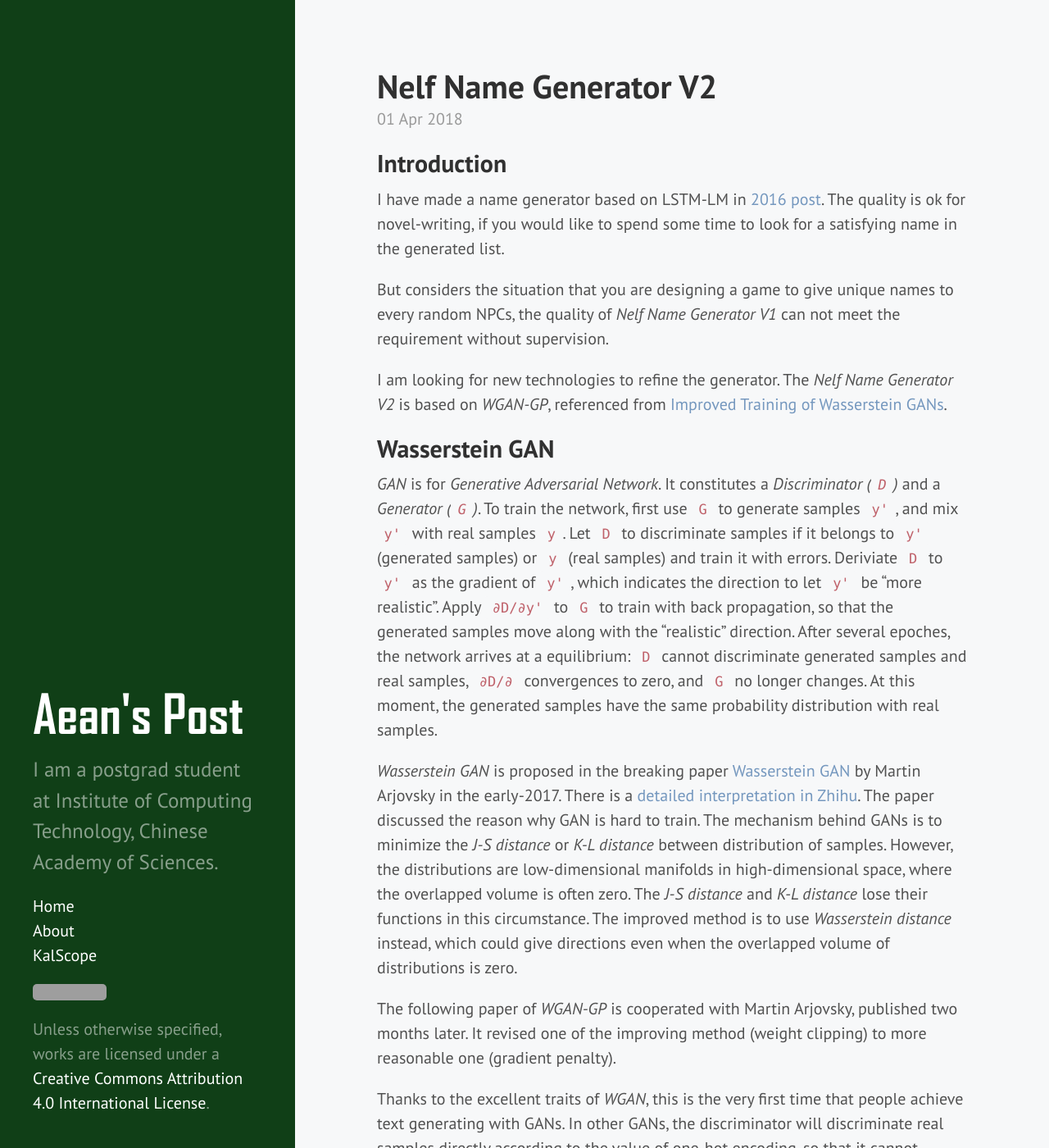
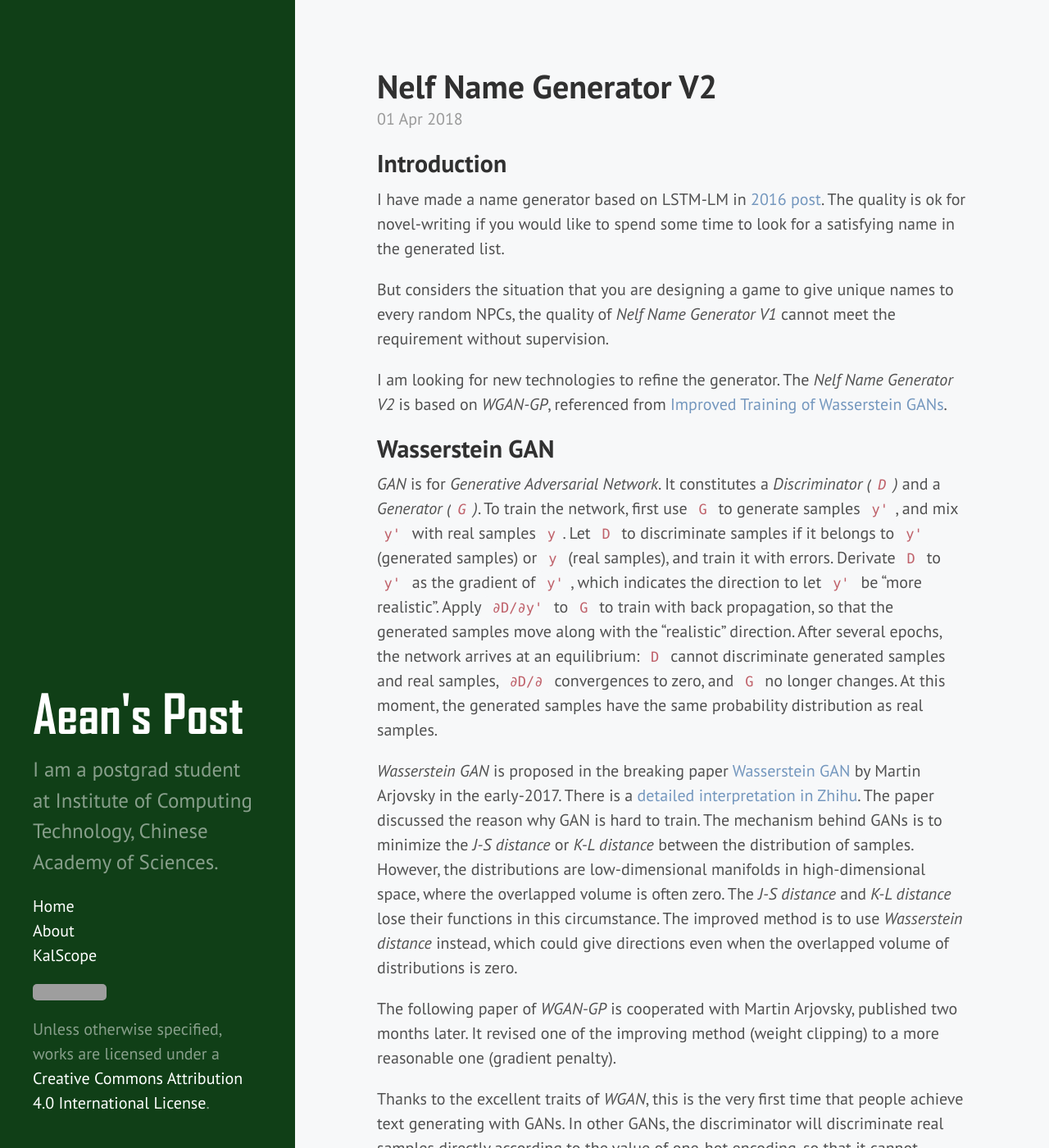
Before and after one commit to AeanSR/AeanSR.github.io, a Jekyll site: the page built from _posts/2018-04-01-nelf-name-generator-v2.md, in a window 1280 px wide and 1400 px high. Shown: the whole window at 82% size. Built offline with Jekyll 4.4.1, drawn with Linux system fonts in a browser that asks for light colours; some of the changed text lies outside the part shown; grey boxes are pictures that could not be loaded.

Commit message:
Update 2018-04-01-nelf-name-generator-v2.md

```diff
--- a/_posts/2018-04-01-nelf-name-generator-v2.md
+++ b/_posts/2018-04-01-nelf-name-generator-v2.md
@@ -5,27 +5,27 @@ title: Nelf Name Generator V2
 
 ## Introduction
 
-I have made a name generator based on LSTM-LM in [2016 post](http://aean.net/2016/07/27/nelf-name-generator/). The quality is ok for novel-writing, if you would like to spend some time to look for a satisfying name in the generated list.
+I have made a name generator based on LSTM-LM in [2016 post](http://aean.net/2016/07/27/nelf-name-generator/). The quality is ok for novel-writing if you would like to spend some time to look for a satisfying name in the generated list.
 
-But considers the situation that you are designing a game to give unique names to every random NPCs, the quality of *Nelf Name Generator V1* can not meet the requirement without supervision.
+But considers the situation that you are designing a game to give unique names to every random NPCs, the quality of *Nelf Name Generator V1* cannot meet the requirement without supervision.
 
 I am looking for new technologies to refine the generator. The *Nelf Name Generator V2* is based on *WGAN-GP*, referenced from [Improved Training of Wasserstein GANs](https://arxiv.org/abs/1704.00028).
 
 ## Wasserstein GAN
 
-*GAN* is for *Generative Adversarial Network*. It constitutes a *Discriminator (`D`)* and a *Generator (`G`)*. To train the network, first use `G` to generate samples `y'`, and mix `y'` with real samples `y`. Let `D` to discriminate samples if it belongs to `y'` (generated samples) or `y` (real samples) and train it with errors. Deriviate `D` to `y'` as the gradient of `y'`, which indicates the direction to let `y'` be "more realistic". Apply `∂D/∂y'` to `G` to train with back propagation, so that the generated samples move along with the "realistic" direction. After several epoches, the network arrives at a equilibrium: `D` cannot discriminate generated samples and real samples, `∂D/∂` convergences to zero, and `G` no longer changes. At this moment, the generated samples have the same probability distribution with real samples.
+*GAN* is for *Generative Adversarial Network*. It constitutes a *Discriminator (`D`)* and a *Generator (`G`)*. To train the network, first use `G` to generate samples `y'`, and mix `y'` with real samples `y`. Let `D` to discriminate samples if it belongs to `y'` (generated samples) or `y` (real samples), and train it with errors. Derivate `D` to `y'` as the gradient of `y'`, which indicates the direction to let `y'` be "more realistic". Apply `∂D/∂y'` to `G` to train with back propagation, so that the generated samples move along with the "realistic" direction. After several epochs, the network arrives at an equilibrium: `D` cannot discriminate generated samples and real samples, `∂D/∂` convergences to zero, and `G` no longer changes. At this moment, the generated samples have the same probability distribution as real samples.
 
-*Wasserstein GAN* is proposed in the breaking paper [Wasserstein GAN](https://arxiv.org/abs/1701.07875) by Martin Arjovsky in the early-2017. There is a [detailed interpretation in Zhihu](https://zhuanlan.zhihu.com/p/25071913). The paper discussed the reason why GAN is hard to train. The mechanism behind GANs is to minimize the *J-S distance* or *K-L distance* between distribution of samples. However, the distributions are low-dimensional manifolds in high-dimensional space, where the overlapped volume is often zero. The *J-S distance* and *K-L distance* lose their functions in this circumstance. The improved method is to use *Wasserstein distance* instead, which could give directions even when the overlapped volume of distributions is zero.
+*Wasserstein GAN* is proposed in the breaking paper [Wasserstein GAN](https://arxiv.org/abs/1701.07875) by Martin Arjovsky in the early-2017. There is a [detailed interpretation in Zhihu](https://zhuanlan.zhihu.com/p/25071913). The paper discussed the reason why GAN is hard to train. The mechanism behind GANs is to minimize the *J-S distance* or *K-L distance* between the distribution of samples. However, the distributions are low-dimensional manifolds in high-dimensional space, where the overlapped volume is often zero. The *J-S distance* and *K-L distance* lose their functions in this circumstance. The improved method is to use *Wasserstein distance* instead, which could give directions even when the overlapped volume of distributions is zero.
 
-The following paper of *WGAN-GP* is cooperated with Martin Arjovsky, published two months later. It revised one of the improving method (weight clipping) to more reasonable one (gradient penalty).
+The following paper of *WGAN-GP* is cooperated with Martin Arjovsky, published two months later. It revised one of the improving method (weight clipping) to a more reasonable one (gradient penalty).
 
 Thanks to the excellent traits of *WGAN*, this is the very first time that people achieve text generating with GANs. In other GANs, the discriminator will discriminate real samples directly according to the value of one-hot encoding, so that it cannot provide any effective directions to the generator. *WGAN* will keep pulling the distance of two probability distributions closer even when it can discriminate with one-hot encoding already.
 
 ## Implement
 
-I did not write code. Just pulled the code from original author of the paper and modified a little bit. The code is [here](https://github.com/AeanSR/improved_wgan_training). Since the corpus is very simple I decreased the space of parameters in the model to prevent over-fitting. The original model used 5 residual blocks with 512 dimensions of features, and I decreased them to 2 residual blocks and 32 dimensions.
+I did not write codes. Just pulled the code from the original author of the paper and modified a little bit. The code is [here](https://github.com/AeanSR/improved_wgan_training). Since the corpus is very simple I decreased the space of parameters in the model to prevent over-fitting. The original model used 5 residual blocks with 512 dimensions of features, and I decreased them to 2 residual blocks and 32 dimensions.
 
-The training data is extracted from a private server database of patch 7.35 (TrinityCore), combined with a database client from patch 7.25. I queried names of all female night elf NPCs, and removed other parts except first names manually. There are 661 names at total.
+The training data is extracted from a private server database of patch 7.35 (TrinityCore), combined with a database client from patch 7.25. I queried names of all female night elf NPCs and removed other parts except first names manually. There are 661 names in total.
 
 ## Result
 
@@ -70,4 +70,4 @@ The training data is extracted from a private server database of patch 7.35 (Tri
 |Tynytha|Syda|Illay|
 |Clyraste|Alareith|Csana|
 
-A list containing 64,000 generated names (possibly duplicated) is [here](http://aean.net/ext/final_799999.txt). The left column is generated name, the right column is the evaluation given by discriminator. It may help naming new characters in creation colleagues.
+A list containing 64,000 generated names (possibly duplicated) is [here](http://aean.net/ext/final_799999.txt). The left column is the generated names, the right column is the evaluation given by discriminator. It may help naming new characters in creation colleagues.
```
